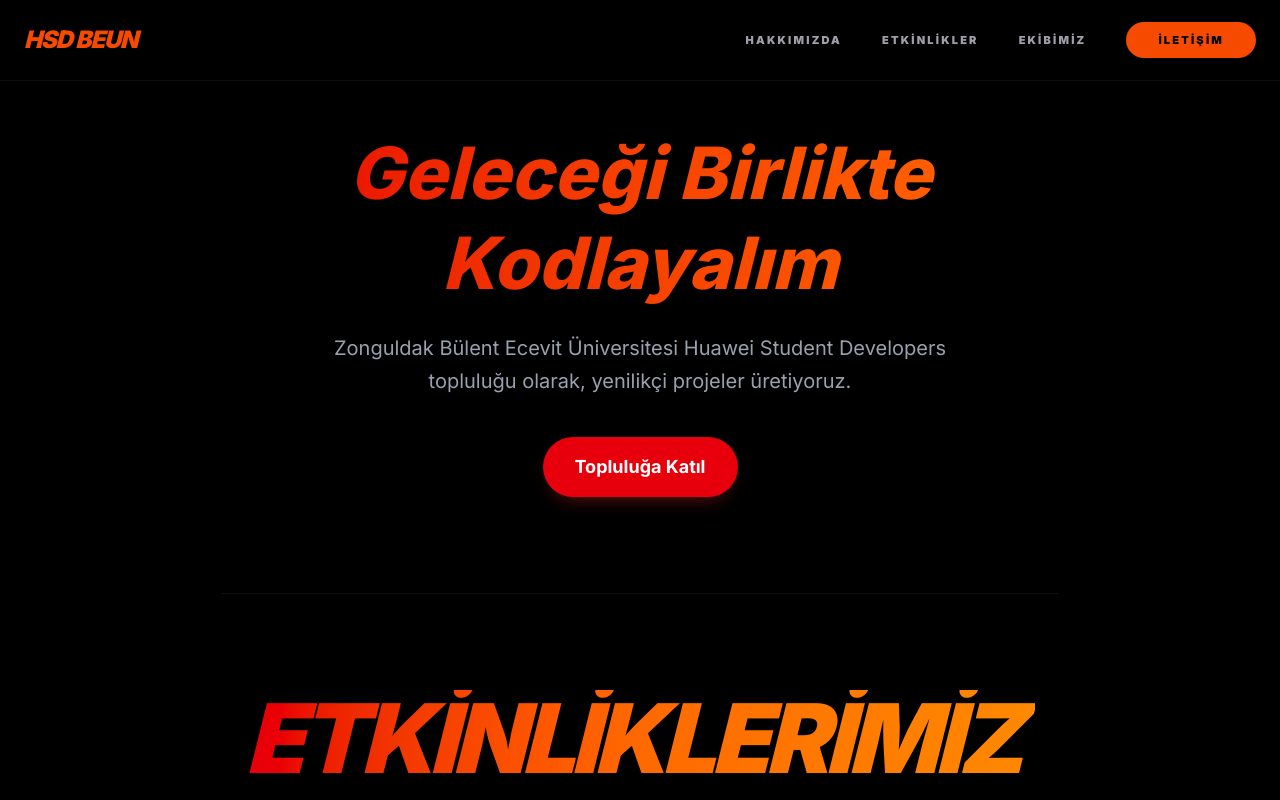
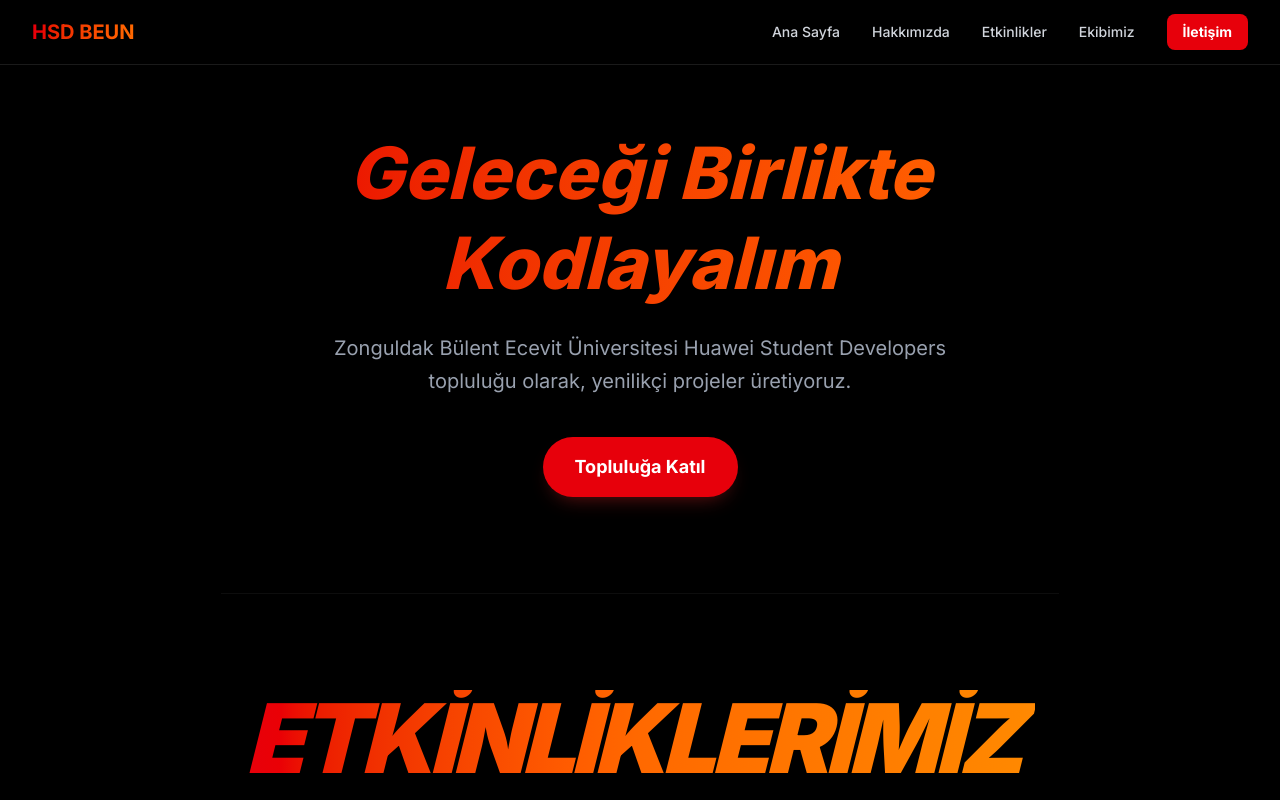
Before and after one commit to ElifBerra/hsd-beun-web, a Next.js app: page / in a window 1280 px wide. Shown: the top 800 px of the page. Built offline with nearby package versions, Linux system fonts and the light colour scheme; no server answers; the database is empty.

Commit message:
Update Navbar.tsx

```diff
--- a/components/Navbar.tsx
+++ b/components/Navbar.tsx
@@ -1,32 +1,37 @@
-"use client";
-import React from 'react';
 import Link from 'next/link';
 
 const Navbar = () => {
   return (
-    // fixed ve w-full ile Navbar'ı en üste ve tam genişliğe yayıyoruz
-    <nav className="fixed top-0 left-0 w-full z-[100] bg-black/80 backdrop-blur-md border-b border-white/5">
-      {/* max-w-7xl ve mx-auto ile içeriği merkeze alıyoruz ama arka plan tam genişlikte kalıyor */}
-      <div className="max-w-7xl mx-auto px-6 h-20 flex items-center justify-between">
+    <nav className="fixed w-full z-100 bg-black/70 backdrop-blur-md border-b border-white/10">
+      <div className="max-w-7xl mx-auto px-4 sm:px-6 lg:px-8">
+        <div className="flex items-center justify-between h-16">
+          {/* Sol Kısım: Logo */}
+          <div className="flex items-center">
+            <Link href="/" className="text-xl font-bold bg-gradient-to-r from-red-600 to-orange-500 bg-clip-text text-transparent">
+              HSD BEUN
+            </Link>
+          </div>
 
-        {/* LOGO */}
-        <Link href="/" className="text-orange-600 font-black text-2xl italic tracking-tighter hover:text-white transition-colors">
-          HSD BEUN
-        </Link>
-
-        {/* MENÜ LİNKLERİ - md:flex ile bilgisayarda yan yana, hidden ile mobilde gizli (Hala bozuyorsa flex-row'u garantile) */}
-        <div className="hidden md:flex items-center space-x-10 text-[11px] font-black uppercase tracking-[0.2em] text-zinc-400">
-          <Link href="/hakkimizda" className="hover:text-orange-500 transition-colors">Hakkımızda</Link>
-          <Link href="/etkinlikler" className="hover:text-orange-500 transition-colors">Etkinlikler</Link>
-          <Link href="/ekip" className="hover:text-orange-500 transition-colors">Ekibimiz</Link>
-          <Link href="/iletisim" className="bg-orange-600 px-8 py-2.5 rounded-full text-black hover:bg-white transition-all">
-            İletişim
-          </Link>
-        </div>
-
-        {/* MOBİL İÇİN HAMBURGER (Opsiyonel - Eğer kodunda varsa kalsın) */}
-        <div className="md:hidden text-orange-600">
-          {/* Buraya mobil menü ikonun gelecek */}
+          {/* Sağ Kısım: Menü Linkleri */}
+          <div className="hidden md:block">
+            <div className="ml-10 flex items-baseline space-x-8 text-sm font-medium">
+              <Link href="/" className="text-gray-300 hover:text-white transition-colors">
+                Ana Sayfa
+              </Link>
+              <Link href="/about" className="text-gray-300 hover:text-white transition-colors">
+                Hakkımızda
+              </Link>
+              <Link href="/events" className="text-gray-300 hover:text-white transition-colors">
+                Etkinlikler
+              </Link>
+              <Link href="/team" className="text-gray-300 hover:text-white transition-colors">
+                Ekibimiz
+              </Link>
+              <Link href="/contact" className="bg-red-600 px-4 py-2 rounded-lg hover:bg-red-700 transition-all text-white font-bold">
+                İletişim
+              </Link>
+            </div>
+          </div>
         </div>
       </div>
     </nav>
```
